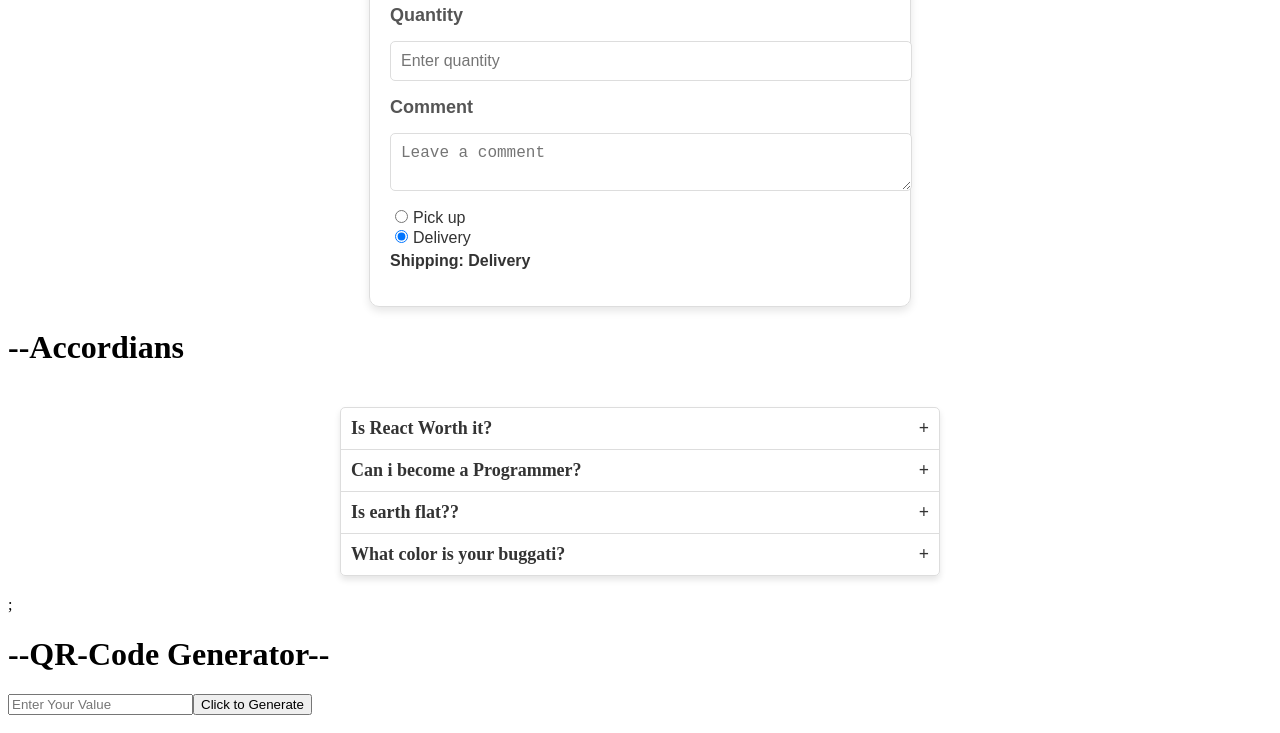
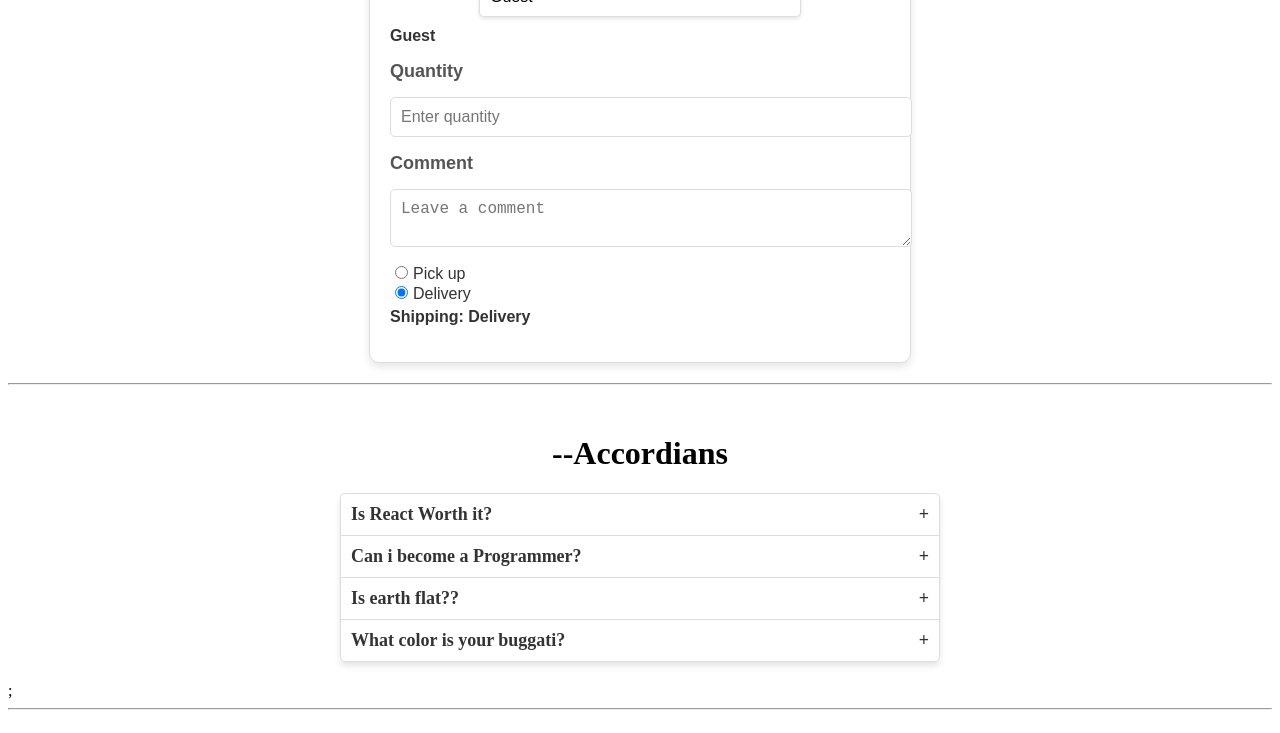
Before and after one commit to Habibullahdevv/crudddapp, a React (Vite) app: page / in a window 1280 px wide. Shown: the part 2000-2733 px from the top of the page. Built offline with nearby package versions, Linux system fonts and the light colour scheme.

Commit message:
added more file starrating and more

```diff
--- a/package.json
+++ b/package.json
@@ -15,6 +15,7 @@
   "dependencies": {
     "react": "^18.3.1",
     "react-dom": "^18.3.1",
+    "react-icons": "^5.3.0",
     "react-qr-code": "^2.0.15"
   },
   "devDependencies": {
--- a/src/App.jsx
+++ b/src/App.jsx
@@ -9,6 +9,7 @@ import OnChange from './Components/Onchange'
 import Student from './Components/Props'
 import Accordian from './Components/Accordian'
 import Qrcodegenerator from './Components/Qrcodegenerator'
+import StartRating from './Components/Star-ratings/Star-rating'
 function App() {
 
   return (
@@ -25,6 +26,7 @@ function App() {
     <Accordian/>
 
     <Qrcodegenerator/>
+    <StartRating/>
     </>
   )
 }
--- a/src/Components/Accordian.jsx
+++ b/src/Components/Accordian.jsx
@@ -12,13 +12,13 @@ export default function Accordian() {
     }
 
     return (<>
-
+<hr />
         <div>
 
-            <h1>--Accordians</h1>
 
 
             <div className="wrapper">
+            <h1 className="Accordianheading">--Accordians</h1>
                 <div className="accordian">
                     {
 
--- a/src/Components/Arrayofobjects.jsx
+++ b/src/Components/Arrayofobjects.jsx
@@ -30,7 +30,7 @@ function Arrayofobjects() {
         setCars((prevCars) => prevCars.filter((_, i) => i !== index));
     }
 
-    return (
+    return (<> <hr />
         <div className="car-container">
             <hr />
             <h1 className="car-title">Array of Car Objects</h1>
@@ -74,7 +74,7 @@ function Arrayofobjects() {
                     Add Car
                 </button>
             </div>
-        </div>
+        </div></>
     );
 }
 
--- a/src/Components/Colorpicker.jsx
+++ b/src/Components/Colorpicker.jsx
@@ -8,7 +8,7 @@ function Colorpicker() {
     }
 
     return (
-        <>
+        <> <hr />
             <div className="color-picker-container">
                 <hr />
                 <h1>Color Picker</h1>
--- a/src/Components/Onchange.jsx
+++ b/src/Components/Onchange.jsx
@@ -22,9 +22,9 @@ function OnChange() {
         setDelivery(event.target.value);
     }
 
-    return (
+    return (<>
+        <hr />
         <div className="onchange-container">
-            <hr />
             <h1 className="live-update-title">Live Update</h1>
 
             <div className="input-section">
@@ -79,7 +79,7 @@ function OnChange() {
                     <h3 className="output-display">Shipping: {delivery}</h3>
                 </div>
             </div>
-        </div>
+        </div></>
     );
 }
 
--- a/src/Components/Qrcodegenerator.jsx
+++ b/src/Components/Qrcodegenerator.jsx
@@ -7,25 +7,27 @@ export default function Qrcodegenerator() {
 
     function handleGenerate() {
         setQrValue(inputValue); // Set the QR code value to the current input
-        setInputValue("")
+        setInputValue("");
     }
 
     return (
         <>
-            <div>
-                <h1>--QR-Code Generator--</h1>
-                <div>
+        <hr />
+            <div className="qr-generator-container" id="qr-generator-main">
+                <h1 className="qr-title">QR-Code Generator</h1>
+                <div className="qr-input-container">
                     <input
                         type="text"
                         placeholder="Enter Your Value"
                         value={inputValue}
                         onChange={(e) => setInputValue(e.target.value)}
+                        className="qr-input"
                     />
-                    <button onClick={handleGenerate}>Click to Generate</button>
+                    <button onClick={handleGenerate} className="qr-button">Generate QR Code</button>
                 </div>
                 {/* Conditionally render the QR code when there’s a value */}
                 {qrValue && (
-                    <div style={{ marginTop: "20px" }}>
+                    <div className="qr-code-display" id="qr-code-box">
                         <QRCode value={qrValue} />
                     </div>
                 )}
--- /dev/null
+++ b/src/Components/Star-ratings/Star-rating.jsx
@@ -0,0 +1,43 @@
+import { useState } from 'react';
+import { FaStar } from 'react-icons/fa';
+import './style.css';
+
+export default function StarRating({ noOFstars = 5 }) {
+    const [rating, setRating] = useState(0);
+    const [hover, setHover] = useState(0);
+
+    function handleClick(getCurrentIndex) {
+        setRating(getCurrentIndex);
+    }
+
+    function handleMouseEnter(getCurrentIndex) {
+        setHover(getCurrentIndex);
+    }
+
+    function handleMouseLeave() {
+        setHover(rating);
+    }
+
+    return (
+        <>
+        <hr />
+        <br />
+            <h1 className='Starheading'>Star Rating</h1>
+            <div className="star-rating-container">
+                {[...Array(noOFstars)].map((_, index) => {
+                    index += 1;
+                    return (
+                        <FaStar
+                            key={index}
+                            className={`star-icon ${index <= (hover || rating) ? 'star-active' : 'star-inactive'}`}
+                            onClick={() => handleClick(index)}
+                            onMouseEnter={() => handleMouseEnter(index)}
+                            onMouseLeave={handleMouseLeave}
+                            size={40}
+                        />
+                    );
+                })}
+            </div>
+        </>
+    );
+}
--- /dev/null
+++ b/src/Components/Star-ratings/style.css
@@ -0,0 +1,32 @@
+/* Main container styling */
+.star-rating-container {
+    display: flex;
+    align-items: center;
+    justify-content: center;
+    gap: 5px;
+}
+
+/* Default star icon styling */
+.star-icon {
+    cursor: pointer;
+    transition: color 0.3s ease;
+}
+
+/* Active star styling (filled) */
+.star-active {
+    color: #ffd700; /* Gold color */
+}
+
+/* Inactive star styling (empty) */
+.star-inactive {
+    color: #ccc; /* Light grey color */
+}
+
+/* Hover effect for stars */
+.star-icon:hover {
+    transform: scale(1.1);
+}
+.Starheading{
+text-align: center;
+
+}
--- a/src/Components/ToDoList.jsx
+++ b/src/Components/ToDoList.jsx
@@ -52,7 +52,7 @@ function HandleDown(index){
 
 
     return(<>
-
+    <hr />
 <div className="to-do-list">
 
 <h1>To Do List</h1>
--- a/src/index.css
+++ b/src/index.css
@@ -103,7 +103,10 @@
   overflow: hidden;
   box-shadow: 0px 4px 6px rgba(0, 0, 0, 0.1);
 }
-
+.Accordianheading {
+  text-align: center;
+color: rgb(0, 0, 0);
+}
 /* Individual item styling */
 .item {
   border-bottom: 1px solid #ddd;
@@ -460,3 +463,57 @@
 .delivery-option input {
   margin-right: 5px;
 }
+/* Main container styling */
+#qr-generator-main {
+  display: flex;
+  flex-direction: column;
+  align-items: center;
+  padding: 20px;
+  font-family: Arial, sans-serif;
+}
+
+/* Title styling */
+.qr-title {
+  font-size: 24px;
+  color: #333;
+  margin-bottom: 20px;
+}
+
+/* Input and button container styling */
+.qr-input-container {
+  display: flex;
+  gap: 10px;
+  margin-bottom: 20px;
+}
+
+.qr-input {
+  padding: 10px;
+  width: 250px;
+  font-size: 16px;
+  border: 1px solid #ccc;
+  border-radius: 4px;
+}
+
+.qr-button {
+  padding: 10px 20px;
+  font-size: 16px;
+  background-color: #4CAF50;
+  color: white;
+  border: none;
+  border-radius: 4px;
+  cursor: pointer;
+  transition: background-color 0.3s ease;
+}
+
+.qr-button:hover {
+  background-color: #45a049;
+}
+
+/* QR code display box */
+#qr-code-box {
+  margin-top: 20px;
+  padding: 10px;
+  border: 1px solid #ddd;
+  border-radius: 4px;
+  background-color: #f9f9f9;
+}
```
Also changed, not shown: src/App.css (deleted), 1 other file (tests, documents, lock files or other folders).
